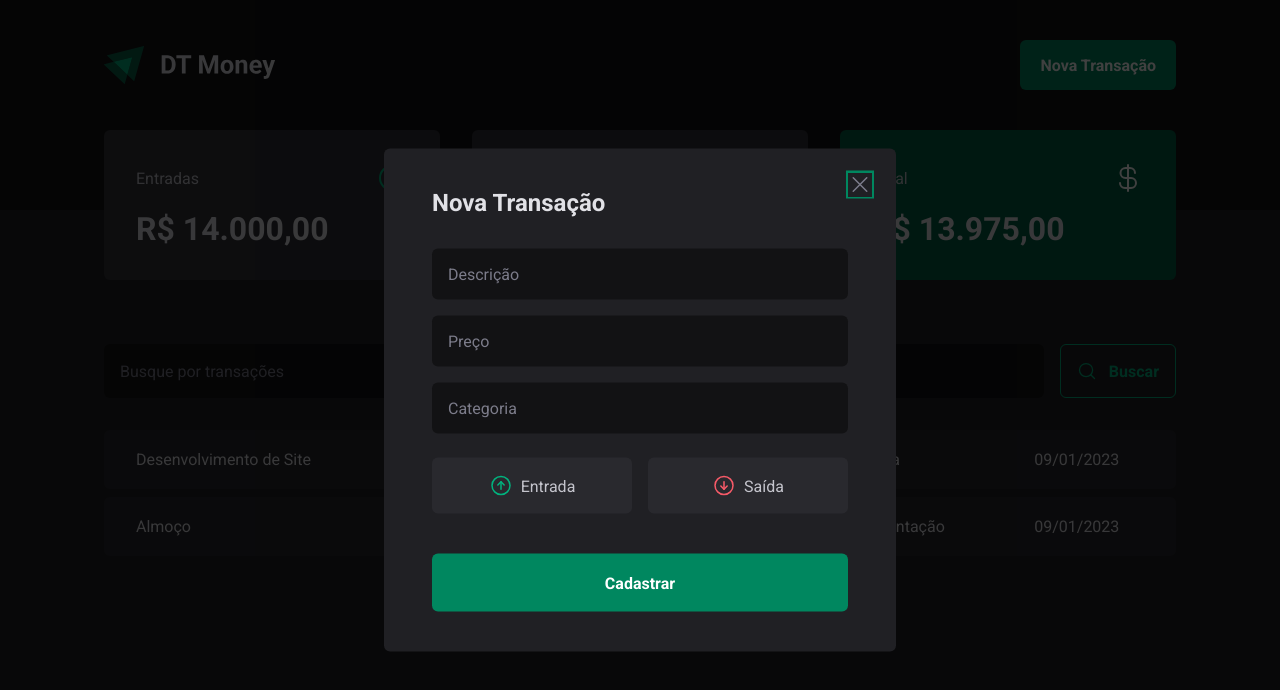
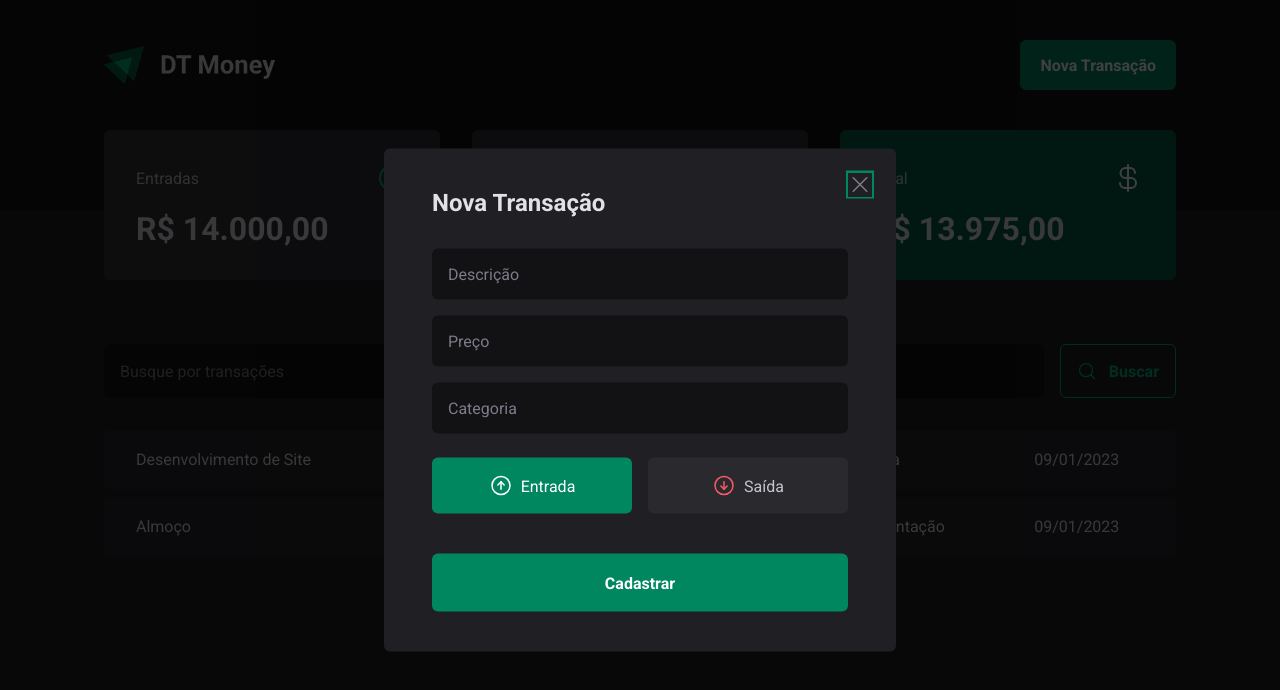
Before and after one commit to Anna-Luiza-Gusmao/dt-money, a React (Vite) app: page / in a window 1280 px wide. Both pictures are taken after a click on the button "Nova Transação". Shown: the top 690 px of the page. Built offline with nearby package versions, Linux system fonts and the light colour scheme; data requests are answered from the project's data file.

Commit message:
AlterReactHookForm

```diff
--- a/src/components/NewTransactionsModal/index.tsx
+++ b/src/components/NewTransactionsModal/index.tsx
@@ -4,6 +4,7 @@
 import * as z from 'zod'
 import { zodResolver } from '@hookform/resolvers/zod'
 import { useForm } from 'react-hook-form'
+import { Controller } from 'react-hook-form'
 
 const newTransactionFormSchema = z.object({
     description: z.string(),
@@ -16,14 +17,18 @@
 
 export function NewTransactionsModal() {
     const {
+        control,
         register,
         handleSubmit,
         formState: { isSubmitting }
     } = useForm<NewTransactionFormInputs>({
-        resolver: zodResolver(newTransactionFormSchema)
+        resolver: zodResolver(newTransactionFormSchema),
+        defaultValues: {
+            type: 'income'
+        },
     })
 
-    function handleCreateNewTransaction (data: NewTransactionFormInputs) {
+    function handleCreateNewTransaction(data: NewTransactionFormInputs) {
 
     }
 
@@ -33,7 +38,7 @@
             <Content>
                 <Dialog.Title>Nova Transação</Dialog.Title>
                 <CloseButton>
-                    <X size={24}/>
+                    <X size={24} />
                 </CloseButton>
 
                 <form onSubmit={handleSubmit(handleCreateNewTransaction)}>
@@ -56,7 +61,12 @@
                         {...register('category')}
                     />
 
-                    <TransactionType>
+                    <Controller
+                        control={control}
+                        name="type"
+                        render={({ field }) => {
+                            return (
+                                <TransactionType onValueChange={field.onChange} value={field.value}>
                                     <TransactionTypeButton variant='income' value='income'>
                                         <ArrowCircleUp size={24} />
                                         Entrada
@@ -66,6 +76,9 @@
                                         Saída
                                     </TransactionTypeButton>
                                 </TransactionType>
+                            )
+                        }}
+                    />
 
                     <button type='submit' disabled={isSubmitting}>Cadastrar</button>
                 </form>
```
Lines whose indentation alone changed are shown as unchanged.
